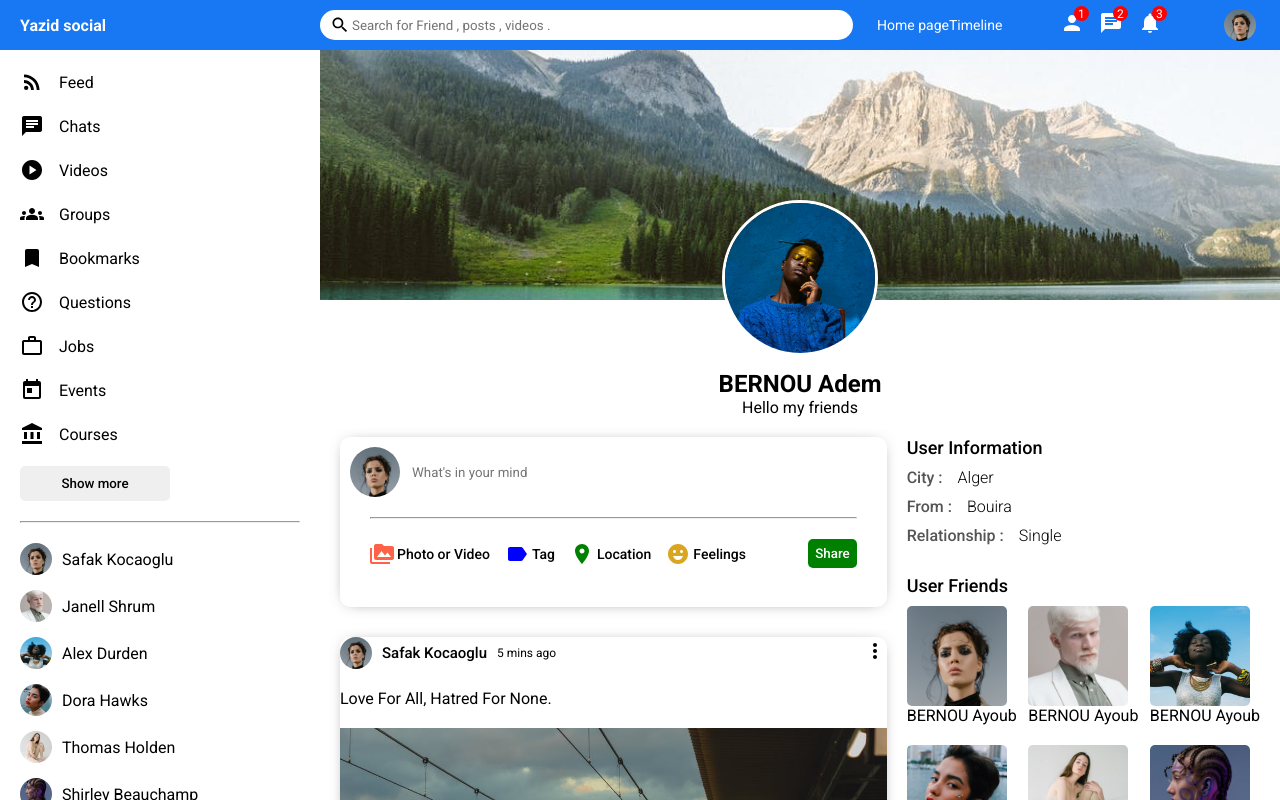
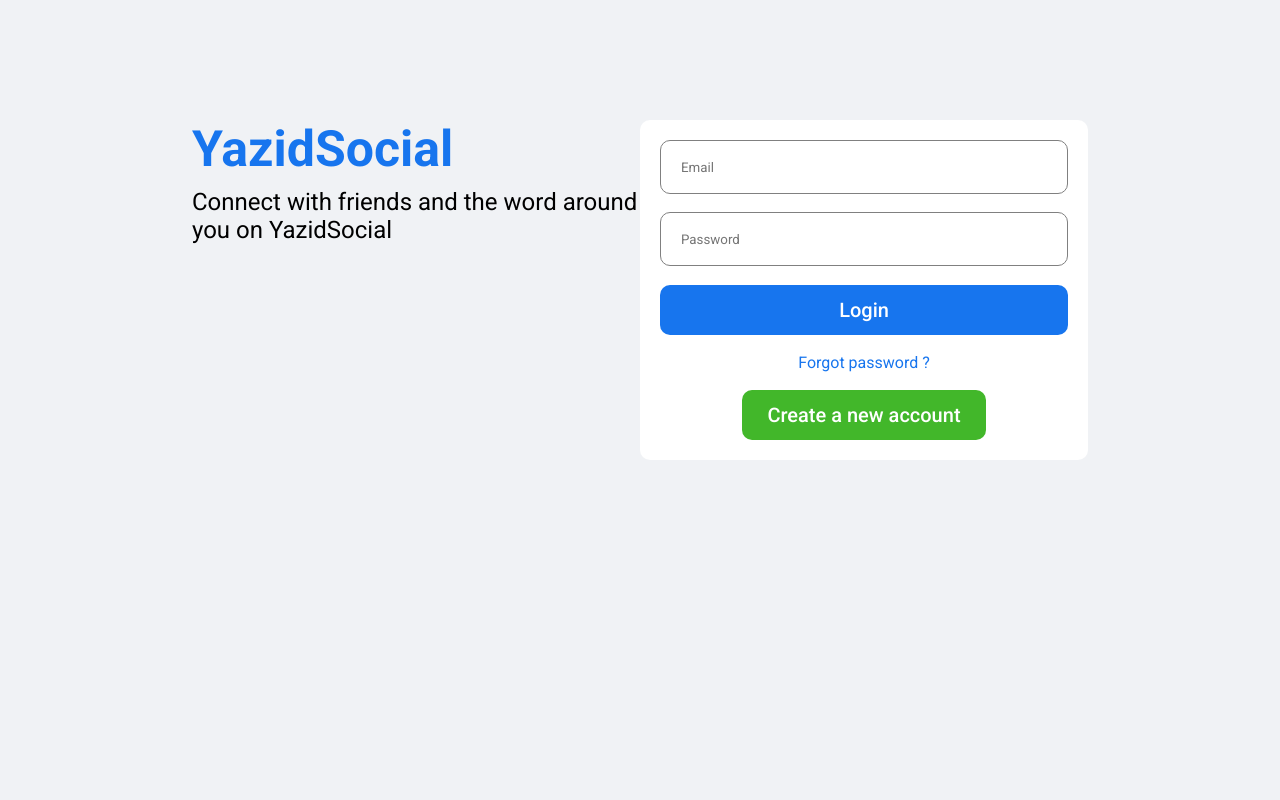
Before and after one commit to yazid1bernou/react-clone-facebook, a React (Create React App) app: page / in a window 1280 px wide. Shown: the top 800 px of the page. Built offline with nearby package versions, Linux system fonts and the light colour scheme.

Commit message:
I termineted with login page

```diff
--- a/src/App.js
+++ b/src/App.js
@@ -1,8 +1,9 @@
 import Home from "./pages/home/Home";
+import Login from "./pages/login/Login";
 //import { Person } from "@mui/icons-material";
 import Profile from "./pages/profile/Profile";
 function App() {
-  return <Profile />
+  return <Login />
 
 }
 
--- a/src/pages/login/Login.jsx
+++ b/src/pages/login/Login.jsx
@@ -12,7 +12,11 @@
                  </div>
                  <div className="loginRight">
                       <div className="loginBox">
-
+                           <input type="email" className="loginInput" placeholder="Email" />
+                           <input type="password" className="loginInput" placeholder="Password" />
+                           <button className="loginButton">Login</button>
+                           <span className="loginforgot">Forgot password ?</span>
+                           <button className="loginRegisterButton">Create a new account</button>
                       </div>
                  </div>
             </div>
--- a/src/pages/login/login.css
+++ b/src/pages/login/login.css
@@ -1,4 +1,69 @@
 .login {
     width: 100vw;
     height: 100vh;
+    background-color: #f0f2f5;
+    display: flex;
+    align-items: center;
+    justify-content: center;
 }
+.loginWrapper {
+    width: 70%;
+    height: 70%;
+    display: flex;
+}
+.loginLeft , .loginRight {
+  flex : 1;
+}
+.loginLogo {
+    font-size: 50px;
+    font-weight: 800;
+    color: #1775ee;
+    margin-bottom: 10px;
+}
+.loginDesc {
+    font-size: 24px;
+}
+.loginBox {
+    height: 300px;
+    padding: 20px;
+    background-color: white;
+    border-radius: 10px;
+    display: flex;
+    flex-direction: column;
+    justify-content: space-between;
+}
+.loginInput {
+    height: 50px;
+    border-radius: 10px;
+    border: 1px solid gray;
+    padding-left: 20px;
+}
+.loginInput:focus {
+    outline: none;
+}
+.loginButton {
+    height: 50px;
+    border-radius: 10px;
+    border: none;
+    background-color: #1775ee;
+    color: white;
+    font-size: 20px;
+    font-weight: 500;
+    cursor: pointer;
+}
+.loginforgot {
+    text-align: center;
+    color: #1775ee;
+}
+.loginRegisterButton {
+    width: 60%;
+    align-self: center;
+    height: 50px;
+    border-radius: 10px;
+    border: none;
+    background-color: #42b72a;
+    color: white;
+    font-size: 20px;
+    font-weight: 500;
+    cursor: pointer;
+}
```
